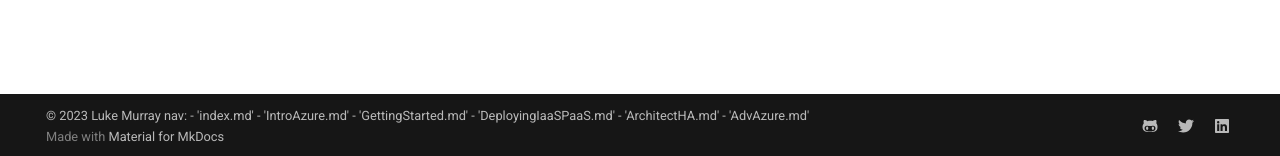
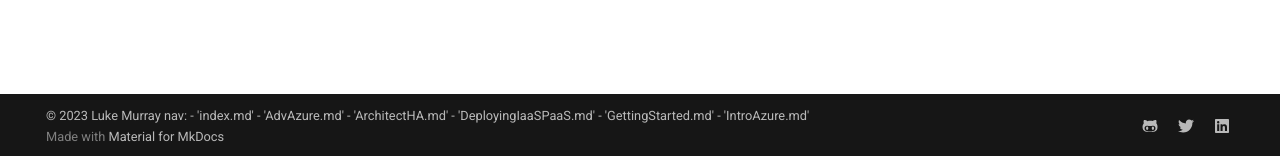
Before and after one commit to lukemurraynz/bookofazure, an MkDocs documentation site: the page built from docs/IntroAzure.md, in a window 1280 px wide. Shown: the part 741-897 px from the top of the page. Built offline with MkDocs 1.6.1 and Material for MkDocs 9.7.7, drawn with Linux system fonts in a browser that asks for light colours.

```diff
--- a/mkdocs.yml
+++ b/mkdocs.yml
@@ -60,8 +60,8 @@ copyright: |
 
   nav:
     - 'index.md'
+    - 'AdvAzure.md'
+    - 'ArchitectHA.md'
+    - 'DeployingIaaSPaaS.md'
+    - 'GettingStarted.md'
     - 'IntroAzure.md'
-    - 'GettingStarted.md'
-    - 'DeployingIaaSPaaS.md'
-    - 'ArchitectHA.md'
-    - 'AdvAzure.md'
```
